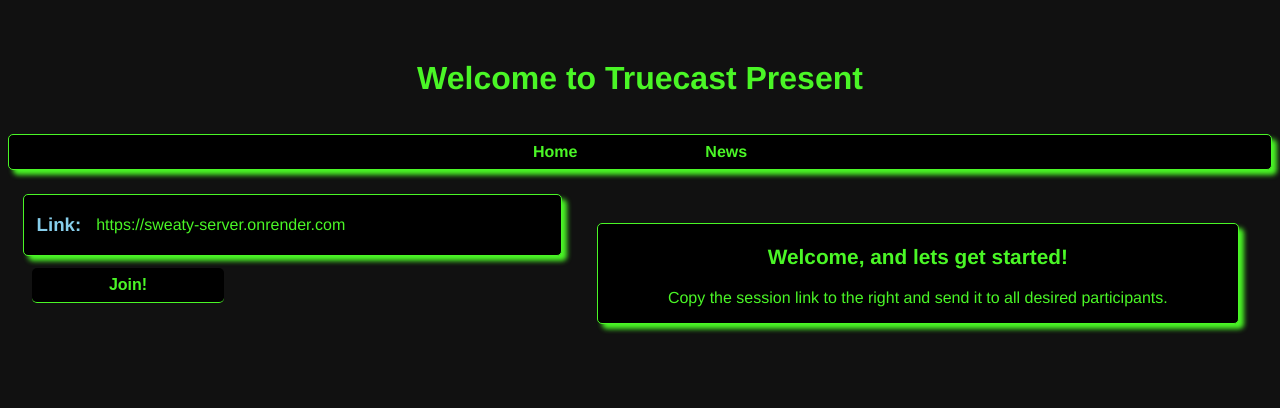
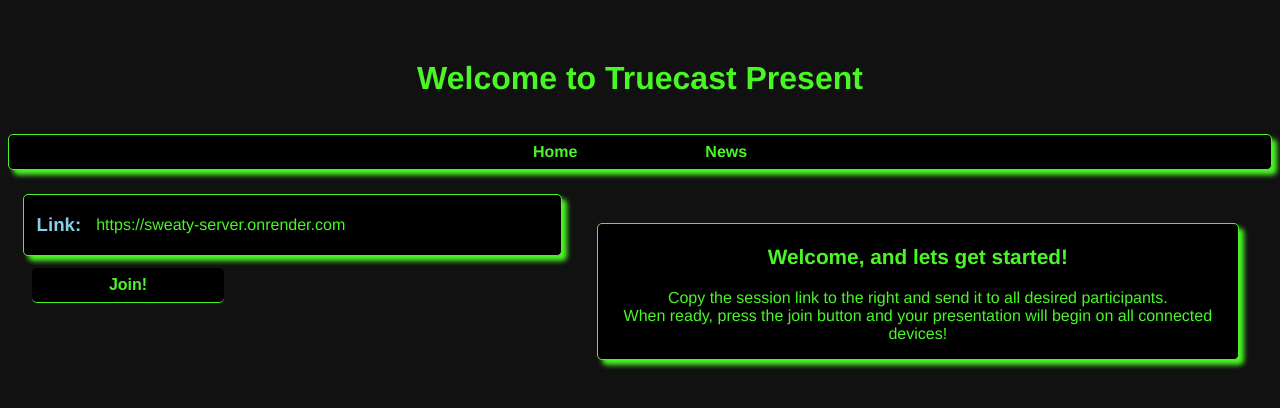
Before and after one commit to 0c-chris/truecastpresentlearning, a Vue app: page / in a window 1280 px wide. Shown: the top 408 px of the page. Built offline with nearby package versions, Linux system fonts and the light colour scheme.

Commit message:
slight addition to home instructions.

```diff
--- a/src/views/Home.vue
+++ b/src/views/Home.vue
@@ -2,7 +2,8 @@
     <SeshInfo />
     <div class="home-wrapper">
         <h3 class="home-title">Welcome, and lets get started!</h3>
-        <p class="home-content">Copy the session link to the right and send it to all desired participants.</p>
+        <p class="home-content">Copy the session link to the right and send it to all desired participants.<br/>
+        When ready, press the join button and your presentation will begin on all connected devices!</p>
     </div>
 </template>
 
```
